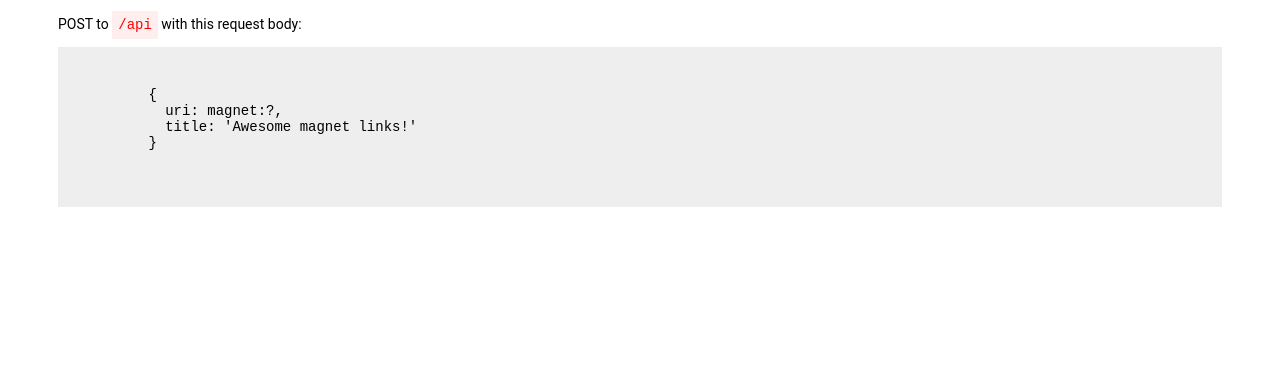
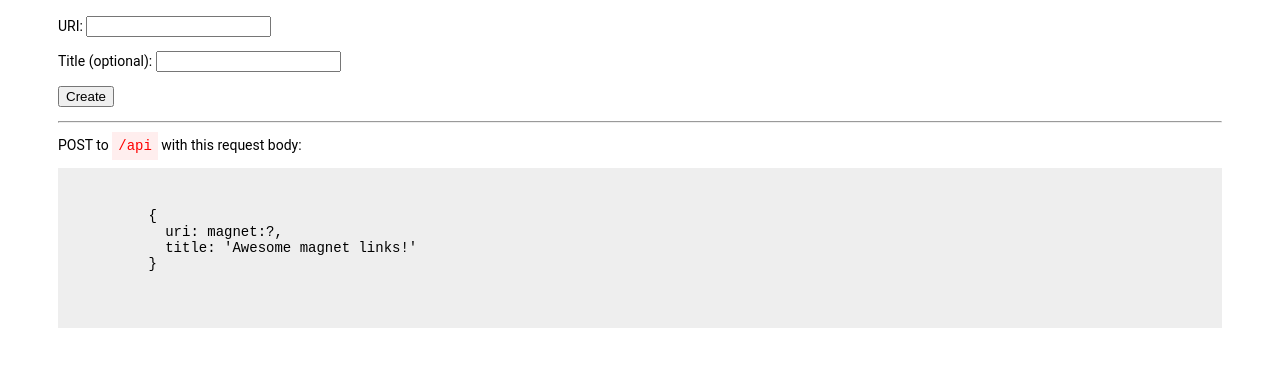
Before and after one commit to codefeathers/magnet, a website: page public/index.html in a window 1280 px wide. Shown: the part 94-460 px from the top of the page. Drawn offline with Linux system fonts and the light colour scheme.

Commit message:
[create] Added form to index template.

```diff
--- a/public/index.html
+++ b/public/index.html
@@ -7,6 +7,12 @@
 
 <body>
   <h1>⚡ :magnet:</h1>
+  <form action="/api" method="POST">
+    <p>URI: <input type="text" name="uri"><br/></p>
+    <p>Title (optional): <input type="text" name="title"><br/></p>
+    <button type="submit">Create</button>
+  </form>
+  <hr />
   <p>POST to <code>/api</code> with this request body:
     <pre>
       {
```
